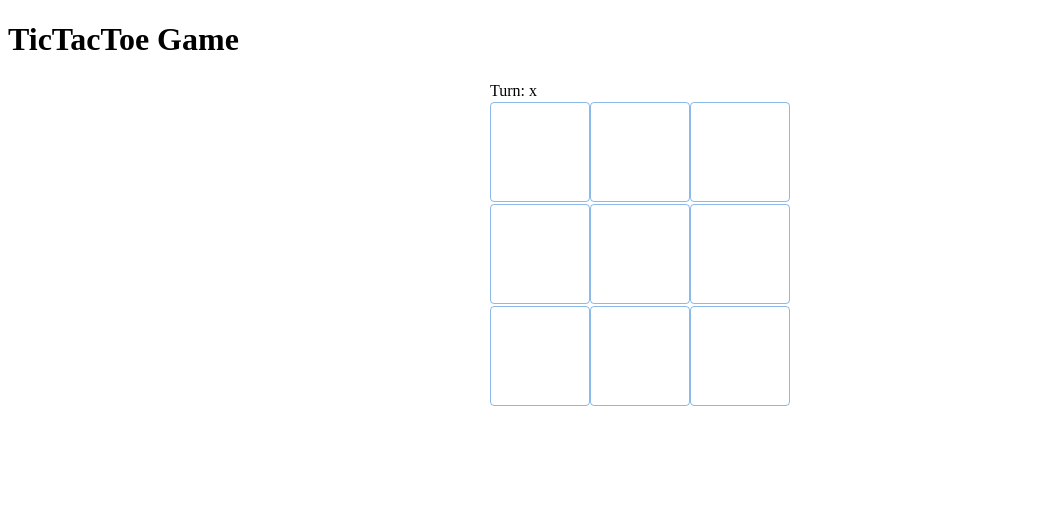
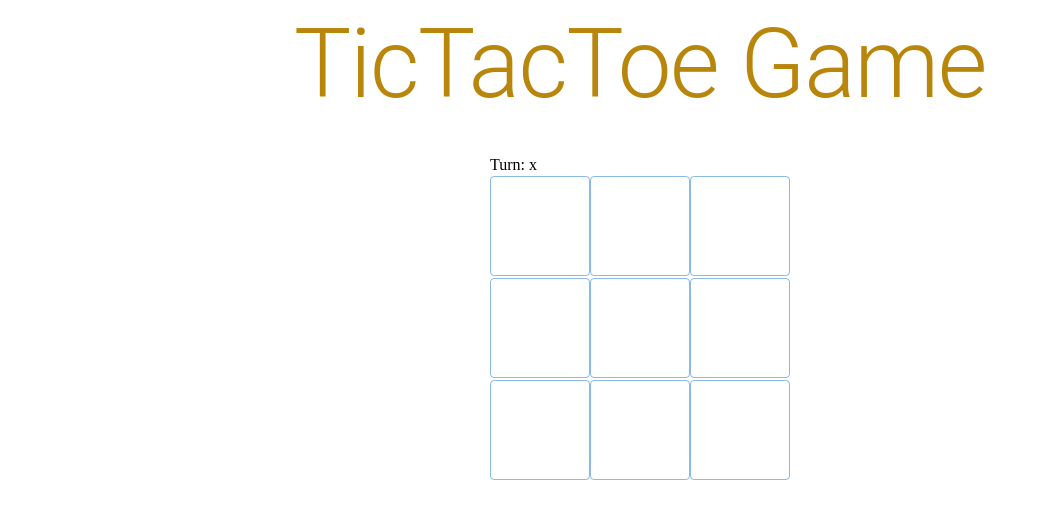
Before and after one commit to mr-mohammadreza/tic-toc-toe-react, a React (Create React App) app: page / in a window 1280 px wide. Shown: the top 518 px of the page, without its empty margins (0-1039 px from the left). Built offline with nearby package versions, Linux system fonts and the light colour scheme.

Commit message:
fix the bug of rules of game

```diff
--- a/src/App.jsx
+++ b/src/App.jsx
@@ -1,11 +1,13 @@
 import React from "react";
-
+import Typography from '@mui/material/Typography';
 import TicTacToe from './TicTacToe';
+import './TicTacToe.css';
 const App = () => {
 
     return (
         <div >
-          <h1>TicTacToe Game</h1>
+          {/* <h1>TicTacToe Game</h1> */}
+          <Typography className ="gg"variant="h1" component="div" gutterBottom>TicTacToe Game</Typography>
            <TicTacToe />
         </div>
     );
--- a/src/TicTacToe.css
+++ b/src/TicTacToe.css
@@ -10,3 +10,8 @@ table button {
 	width: 100px;
 	height: 100px;
 }
+
+.gg{
+	text-align: center;
+	color: darkgoldenrod;
+}
--- a/src/TicTacToe.js
+++ b/src/TicTacToe.js
@@ -1,6 +1,7 @@
 import React, { useState } from 'react';
 import './TicTacToe.css';
 import Button from '@mui/material/Button';
+import Typography from '@mui/material/Typography';
 
 
 const TicTacToe = () => {
@@ -28,15 +29,13 @@ const TicTacToe = () => {
 
 		for (let combo in combos) {
 			combos[combo].forEach((pattern) => {
+
 				if (
 					squares[pattern[0]] === '' ||
 					squares[pattern[1]] === '' ||
 					squares[pattern[2]] === ''
 				) {
-
 					// do nothing
-
-
 				} else if (
 					squares[pattern[0]] === squares[pattern[1]] &&
 					squares[pattern[1]] === squares[pattern[2]]
@@ -48,8 +47,8 @@ const TicTacToe = () => {
 						setWinner(squares[pattern[0]]);
 					}
 
+				}
 
-				}
 			});
 		}
 	};
@@ -81,6 +80,14 @@ const TicTacToe = () => {
 
 		checkForWinner(squares);
 		setCells(squares);
+		if (squares[0] !='' && squares[1] !='' &&
+		squares[2] !='' && squares[3] !='' &&
+		squares[4] !='' && squares[5] !='' &&
+		squares[6] !='' && squares[7] !='' &&
+		squares[8] !=''  ) {
+					setWinner("No one ");
+			}
+
 	};
 
 	const handleRestart = () => {
@@ -118,7 +125,7 @@ const TicTacToe = () => {
 			</table>
 			{winner && (
 				<>
-					<p>{winner} is the winner!</p>
+					<Typography className ="gg"variant="h5" component="div" gutterBottom>{winner} is the winner!</Typography>
 					<Button onClick={() => handleRestart()} variant="contained" color="warning">Play Again</Button>
 
 				</>
```
